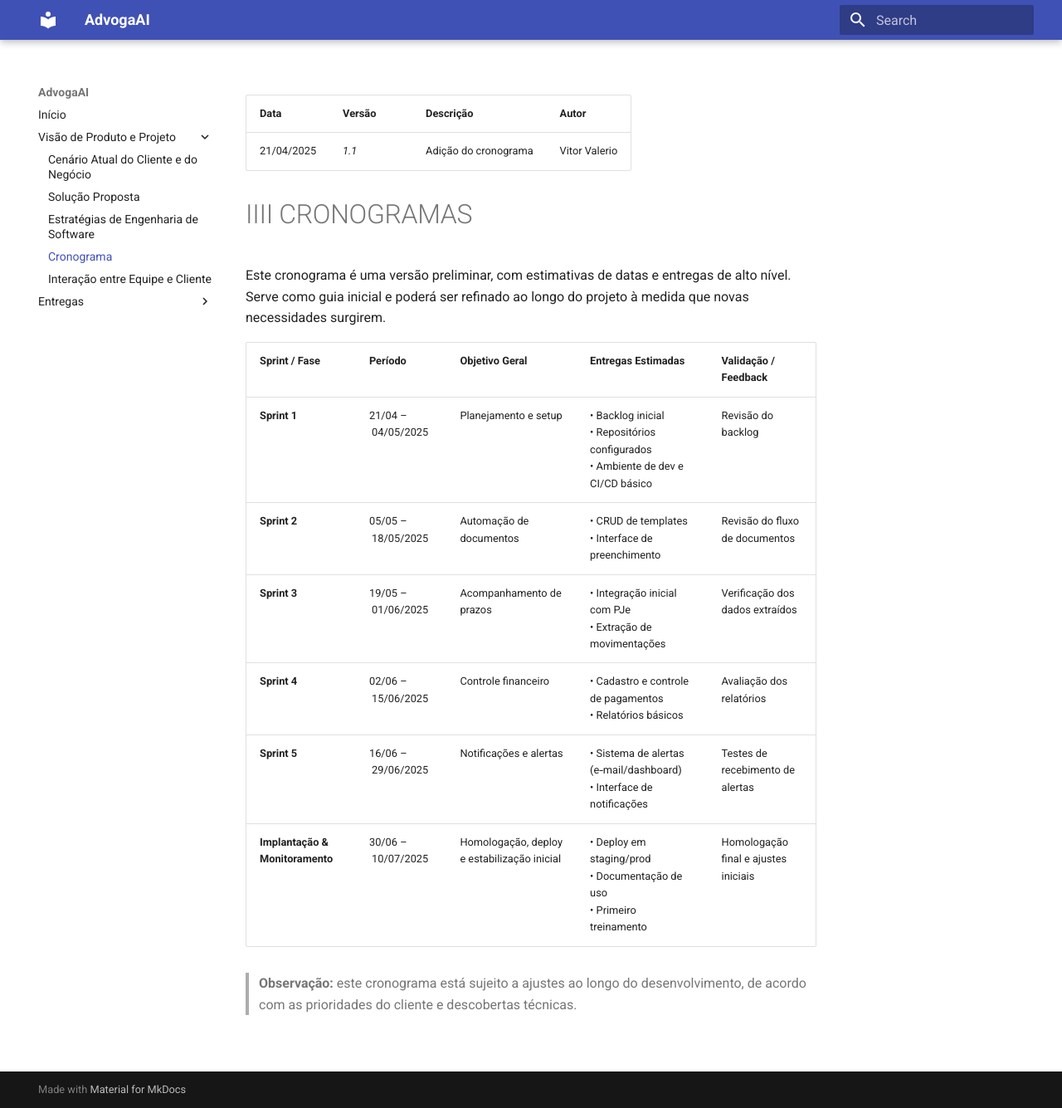
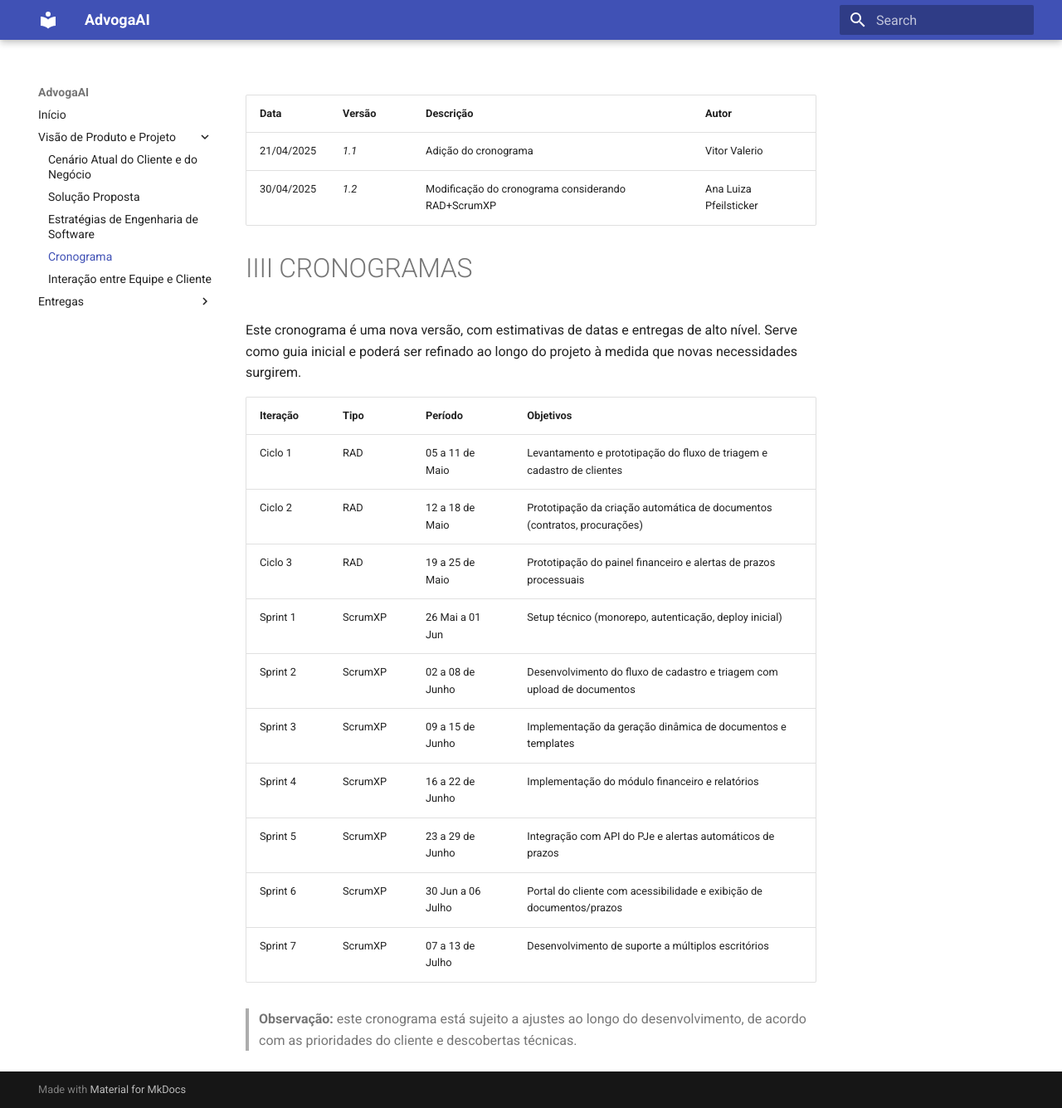
Before and after one commit to mdsreq-fga-unb/2025.1-T01-AdvogaAI, an MkDocs documentation site: the page built from docs/cronograma.md, in a window 1280 px wide and 1335 px high. Shown: the whole window at 83% size. Built offline with MkDocs 1.6.1 and Material for MkDocs 9.7.7, drawn with Linux system fonts in a browser that asks for light colours.

Commit message:
docs: update cronograma.md

```diff
--- a/docs/cronograma.md
+++ b/docs/cronograma.md
@@ -1,19 +1,25 @@
 | Data       | Versão | Descrição                          | Autor                    |
 |------------|--------|------------------------------------|--------------------------|
 | 21/04/2025 | *1.1*  | Adição do cronograma               | Vitor Valerio            |
+| 30/04/2025 | *1.2*  | Modificação do cronograma considerando RAD+ScrumXP | Ana Luiza Pfeilsticker     |
 
 
 # IIII CRONOGRAMAS
 
-Este cronograma é uma versão preliminar, com estimativas de datas e entregas de alto nível. Serve como guia inicial e poderá ser refinado ao longo do projeto à medida que novas necessidades surgirem.
+Este cronograma é uma nova versão, com estimativas de datas e entregas de alto nível. Serve como guia inicial e poderá ser refinado ao longo do projeto à medida que novas necessidades surgirem.
 
-| Sprint / Fase                           | Período           | Objetivo Geral                                   | Entregas Estimadas                                    | Validação / Feedback                |
-|-----------------------------------------|-------------------|--------------------------------------------------|--------------------------------------------------------|-------------------------------------|
-| **Sprint 1**                            | 21/04 – 04/05/2025 | Planejamento e setup                              | • Backlog inicial<br>• Repositórios configurados<br>• Ambiente de dev e CI/CD básico | Revisão do backlog                  |
-| **Sprint 2**                            | 05/05 – 18/05/2025 | Automação de documentos                           | • CRUD de templates<br>• Interface de preenchimento   | Revisão do fluxo de documentos      |
-| **Sprint 3**                            | 19/05 – 01/06/2025 | Acompanhamento de prazos                          | • Integração inicial com PJe<br>• Extração de movimentações | Verificação dos dados extraídos     |
-| **Sprint 4**                            | 02/06 – 15/06/2025 | Controle financeiro                                | • Cadastro e controle de pagamentos<br>• Relatórios básicos   | Avaliação dos relatórios            |
-| **Sprint 5**                            | 16/06 – 29/06/2025 | Notificações e alertas                            | • Sistema de alertas (e‑mail/dashboard)<br>• Interface de notificações | Testes de recebimento de alertas    |
-| **Implantação & Monitoramento**         | 30/06 – 10/07/2025 | Homologação, deploy e estabilização inicial       | • Deploy em staging/prod<br>• Documentação de uso<br>• Primeiro treinamento | Homologação final e ajustes iniciais |
+
+| Iteração   | Tipo     | Período              | Objetivos                                                                 |
+|------------|----------|----------------------|---------------------------------------------------------------------------|
+| Ciclo 1    | RAD      | 05 a 11 de Maio      | Levantamento e prototipação do fluxo de triagem e cadastro de clientes   |
+| Ciclo 2    | RAD      | 12 a 18 de Maio      | Prototipação da criação automática de documentos (contratos, procurações)|
+| Ciclo 3    | RAD      | 19 a 25 de Maio      | Prototipação do painel financeiro e alertas de prazos processuais        |
+| Sprint 1   | ScrumXP  | 26 Mai a 01 Jun      | Setup técnico (monorepo, autenticação, deploy inicial)                   |
+| Sprint 2   | ScrumXP  | 02 a 08 de Junho     | Desenvolvimento do fluxo de cadastro e triagem com upload de documentos |
+| Sprint 3   | ScrumXP  | 09 a 15 de Junho     | Implementação da geração dinâmica de documentos e templates              |
+| Sprint 4   | ScrumXP  | 16 a 22 de Junho     | Implementação do módulo financeiro e relatórios                          |
+| Sprint 5   | ScrumXP  | 23 a 29 de Junho     | Integração com API do PJe e alertas automáticos de prazos                |
+| Sprint 6   | ScrumXP  | 30 Jun a 06 Julho    | Portal do cliente com acessibilidade e exibição de documentos/prazos     |
+| Sprint 7   | ScrumXP  | 07 a 13 de Julho     | Desenvolvimento de suporte a múltiplos escritórios                       |
 
 > **Observação:** este cronograma está sujeito a ajustes ao longo do desenvolvimento, de acordo com as prioridades do cliente e descobertas técnicas.
```
